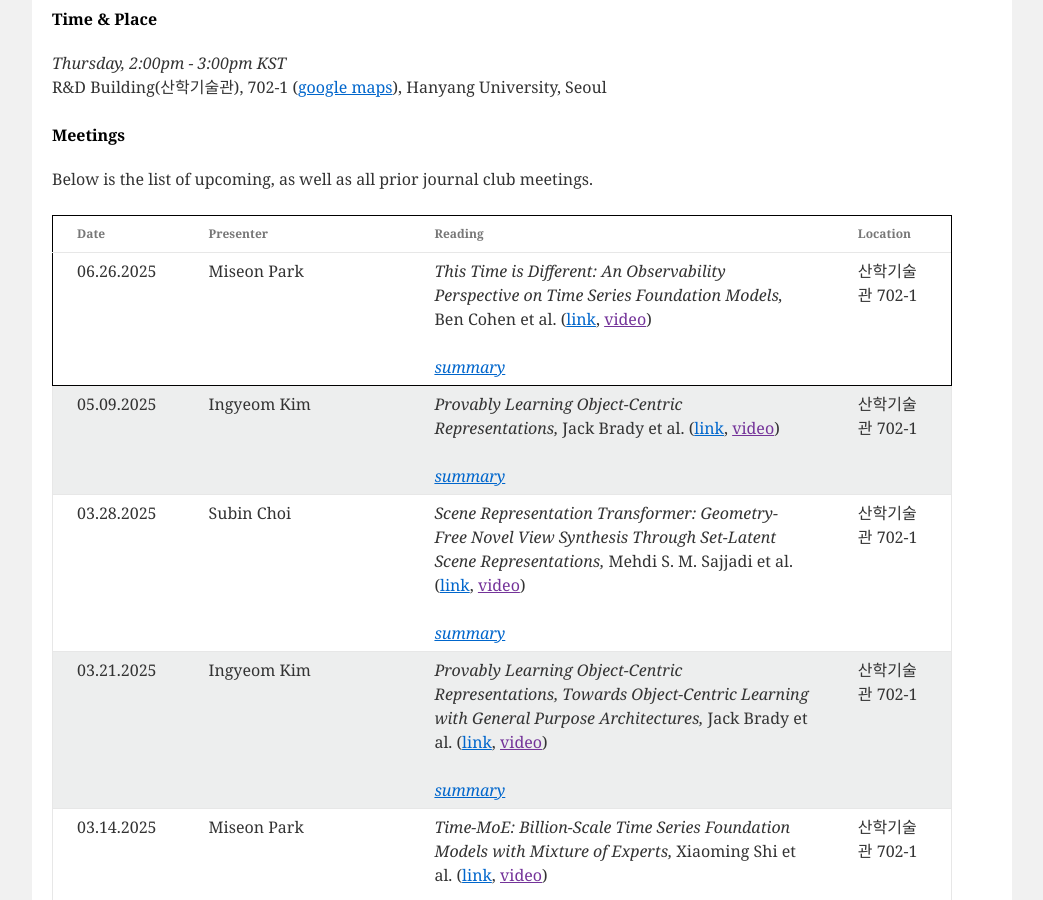
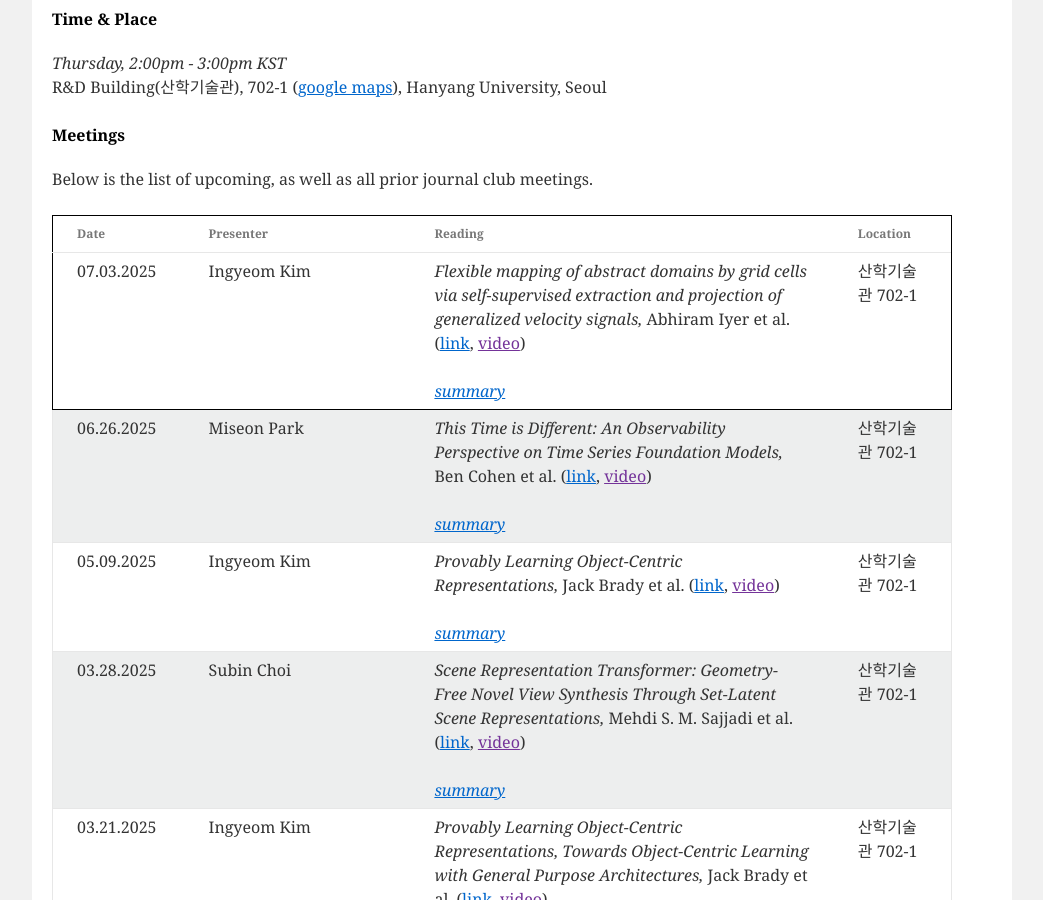
Before and after one commit to niai-lab/GraphML-JC, a Jekyll site: the page built from index.html, in a window 1280 px wide and 900 px high, scrolled down 515 px. Shown: the whole window, without its empty margins (118-1161 px from the left). Built offline with Jekyll 4.4.1, drawn with Linux system fonts in a browser that asks for light colours.

Commit message:
Update meeting_info.yml

```diff
--- a/_data/meeting_info.yml
+++ b/_data/meeting_info.yml
@@ -1,3 +1,14 @@
+- presenter: Ingyeom Kim
+  date: 07.03.2025
+  paper: "Flexible mapping of abstract domains by grid cells via self-supervised extraction and projection of generalized velocity signals"
+  authors: Abhiram Iyer et al.
+  url: https://openreview.net/forum?id=hocAc3Qit7&referrer=%5Bthe%20profile%20of%20Sugandha%20Sharma%5D(%2Fprofile%3Fid%3D~Sugandha_Sharma1)
+  location: "산학기술관 702-1"
+  summary: >
+    Summary : 해당 논문은 뇌세포 grid cell의 작동방식을 모방하여 물체의 위치 변화와 추상적 변화를 저차원 매핑하는 모델을 다루었다.<br>
+    Strength : object의 성질과 위치 변화, 추상적 변화를 같이 매핑하는 기존 모델들과는 달리 위치 및 추상적 변화만 효율적으로 매핑시킨다. 또한 다른 차원축소법보다 더 매핑을 잘 하는 모습을 확인 가능하였다.<br>
+    Weakness : 현재는 single object밖에 다루지 못하고 실험 설정에서 논리적 오류가 존재하였다.(다만 오류 피하고 재실험시 문제 없던걸로 밝혀짐)
+
 - presenter: Miseon Park
   date: 06.26.2025
   paper: "This Time is Different: An Observability Perspective on Time Series Foundation Models"
```
